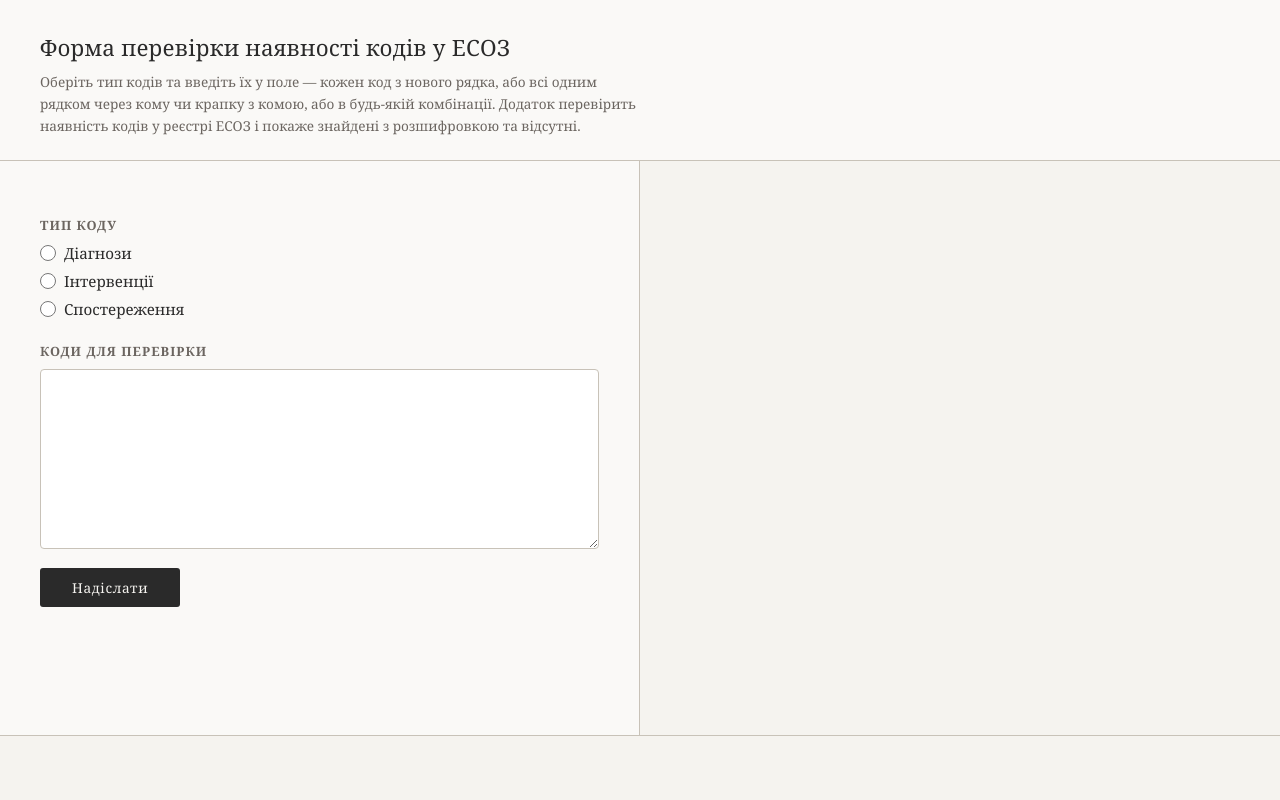
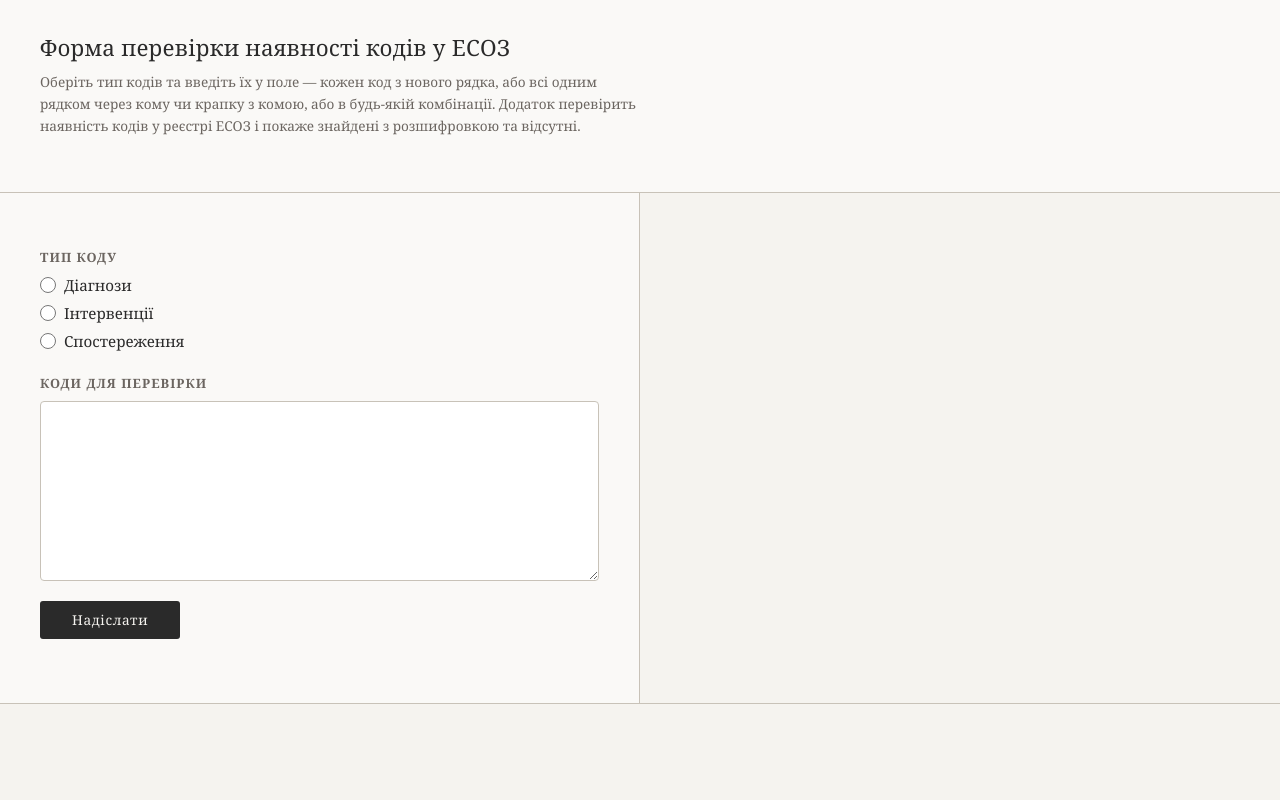
Before and after one commit to olekoval/flask_searching_codes, a Flask app: page / in a window 1280 px wide. Run offline with Flask 3, Linux system fonts and the light colour scheme.

Commit message:
css mobile3

```diff
--- a/web_app/static/css/style.css
+++ b/web_app/static/css/style.css
@@ -15,7 +15,7 @@ body {
 .wrapper {
     display: grid;
     grid-template-columns: 1fr 1fr;
-    grid-template-rows: auto 1fr;
+    grid-template-rows: auto auto auto;
     min-height: 100vh;
     gap: 0;
 }
```
